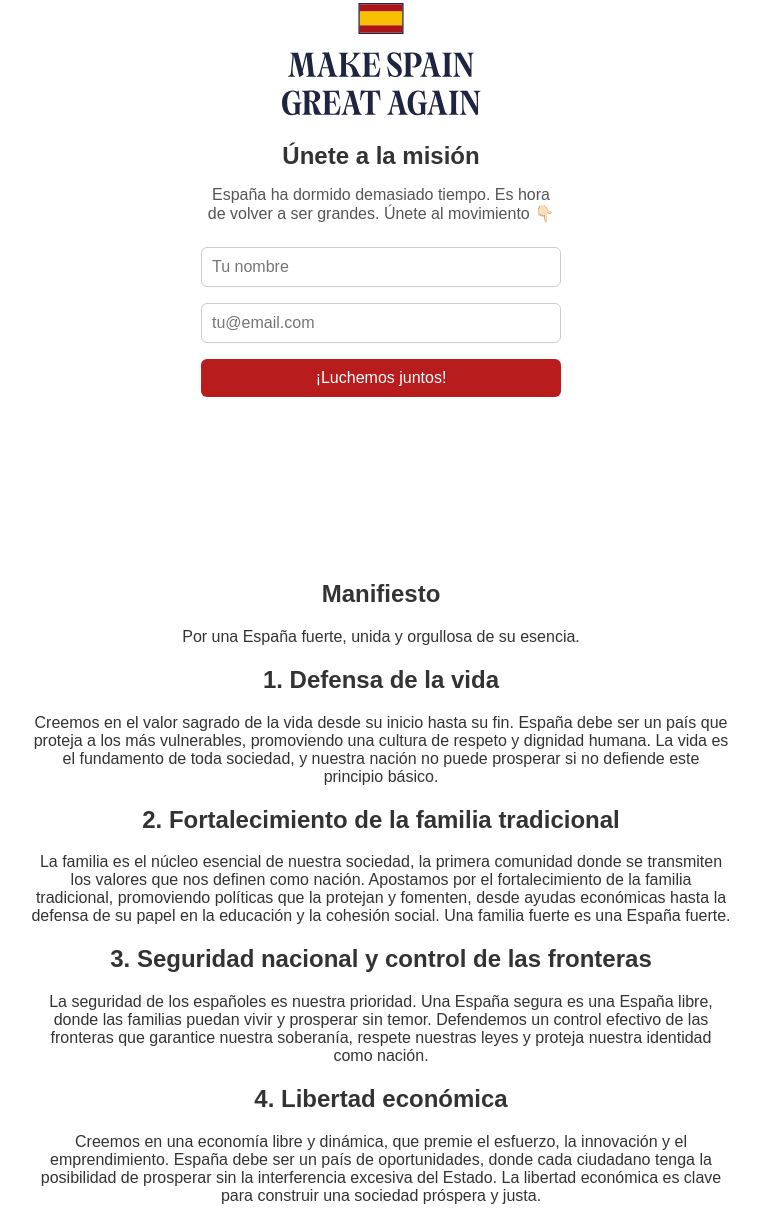
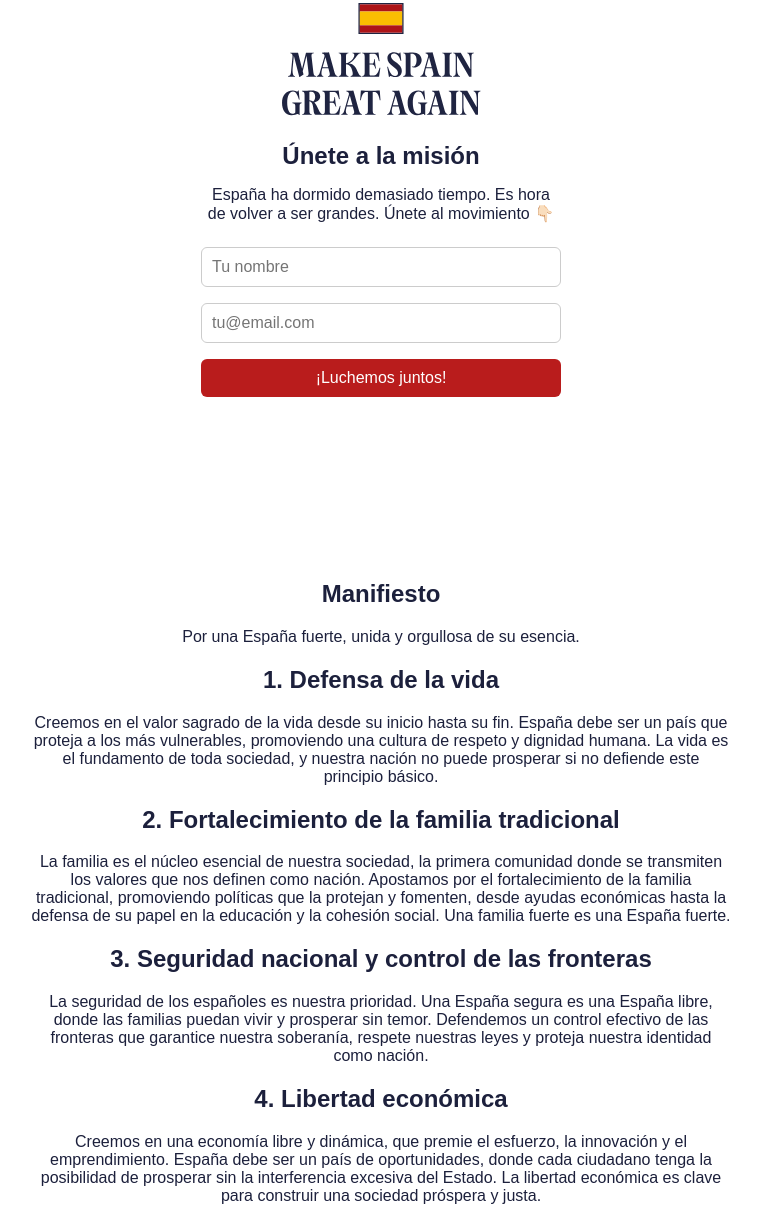
Before and after one commit to albertogarciagomez/msga, a plain HTML site: page index.html in a window 1280 px wide. Shown: the part 176-1398 px from the top of the page, without its empty margins (259-1019 px from the left). Drawn offline with nearby package versions, Linux system fonts and the light colour scheme.

Commit message:
cambio color

```diff
--- a/index.html
+++ b/index.html
@@ -37,12 +37,12 @@
 
       .card h1 {
         font-size: 1.5rem;
-        color: #333;
+        color: #1c203c;
         margin-bottom: 1rem;
       }
 
       .card p {
-        color: #555;
+        color: #1c203c;
         margin-bottom: 1.5rem;
       }
 
@@ -82,7 +82,7 @@
       .manifiesto {
         max-width: 700px;
         text-align: center;
-        color: #333;
+        color: #1c203c;
       }
     </style>
     <script src="https://cdn.jsdelivr.net/npm/@emailjs/browser@3/dist/email.min.js"></script>
```
